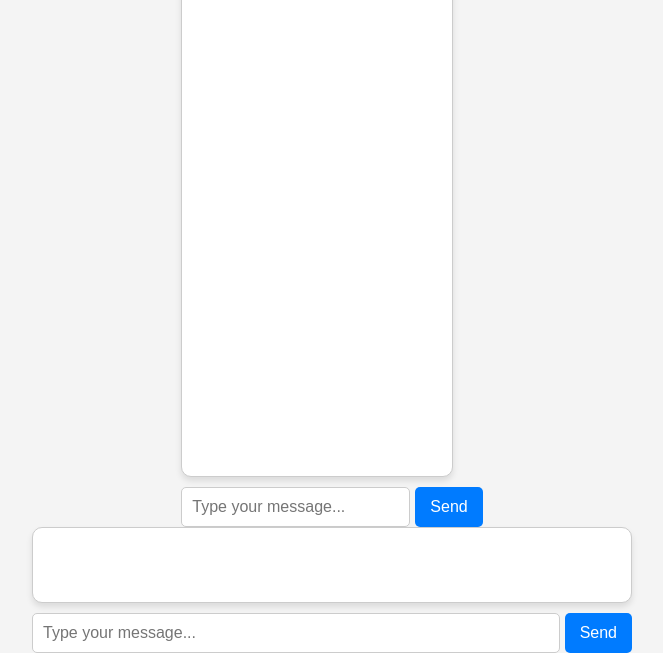
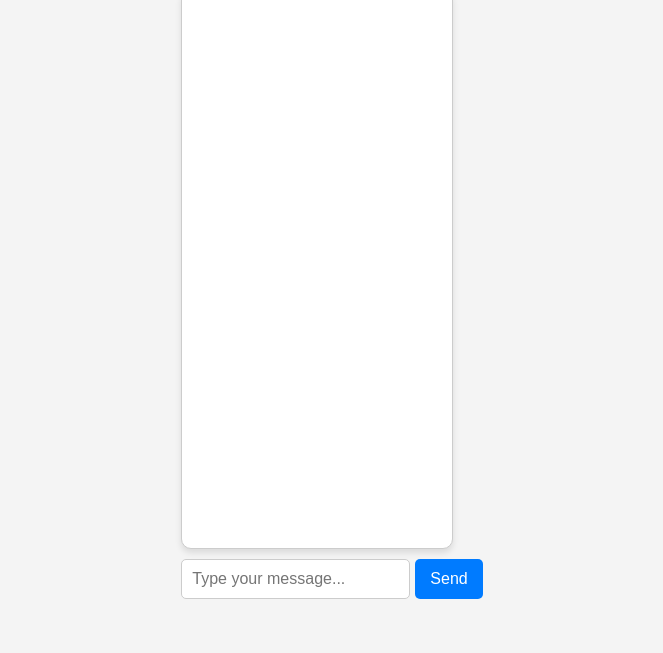
Before and after one commit to parthkalumali-1/chatbot-1, a plain HTML site: page index.html in a window 1280 px wide. Shown: the part 147-800 px from the top of the page, without its empty margins (308-971 px from the left). Drawn offline with Linux system fonts and the light colour scheme.

Commit message:
Update index.html

```diff
--- a/index.html
+++ b/index.html
@@ -3,15 +3,7 @@
 <head>
     <meta charset="UTF-8">
     <meta name="viewport" content="width=device-width, initial-scale=1.0">
-    <title>CHATROBO</title>
-    <link rel="stylesheet" href="styles.css">
-</head>
-<body><!DOCTYPE html>
-<html lang="en">
-<head>
-    <meta charset="UTF-8">
-    <meta name="viewport" content="width=device-width, initial-scale=1.0">
-    <title>CHATROBO</title>
+    <title>CHATROBO</title> 1
     <link rel="stylesheet" href="styles.css">
 </head>
 <body>
@@ -30,19 +22,5 @@
             <button id="send-button" aria-label="Send message">Send</button>
         </div>
     </div>
-    <script src="script.js"></script>
 </body>
 </html>
-
-    <div id="chat-container" aria-label="Chat messages"></div>
-    <div id="input-container">
-        <input
-            type="text"
-            id="input-field"
-            placeholder="Type your message..."
-        />
-        <button id="send-button" aria-label="Send message">Send</button>
-    </div>
-    <script src="script.js"></script>
-</body>
-</html>
```
